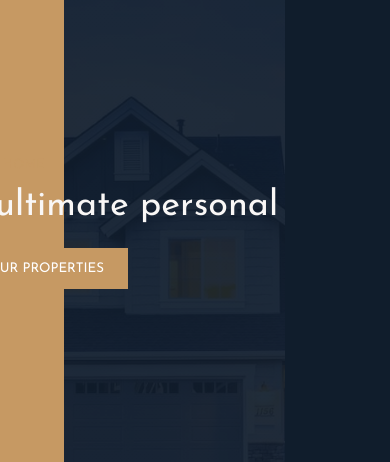
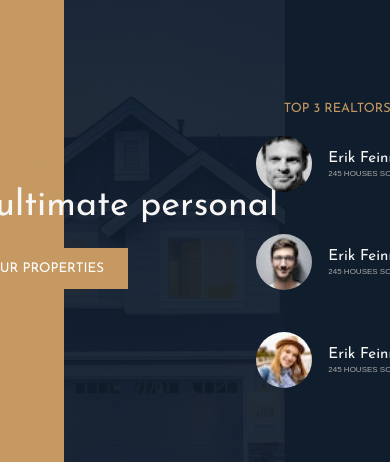
Before and after one commit to sumgwork/css-grid-project-nexter, a website: page index.html in a window 390 px wide. Shown: the part 94-556 px from the top of the page. Drawn offline with Linux system fonts and the light colour scheme.

Commit message:
Realtors section done, responsiveness remains

```diff
--- a/index.html
+++ b/index.html
@@ -31,7 +31,28 @@
           <img src="img/logo-2.jpg" alt="logo" />
         </div>
       </header>
-      <div class="realtors">top 3 realtors</div>
+      <div class="realtors">
+        <h3 class="heading-3">Top 3 realtors</h3>
+        <div class="realtors__list">
+          <img src="img/user-1.jpg" alt="Realtor image" class="realtors__img" />
+          <div class="realtors_details">
+            <h4 class="heading-4 heading-4--light">Erik Feinman</h4>
+            <p class="realtors__sold">245 houses sold</p>
+          </div>
+
+          <img src="img/user-2.jpg" alt="Realtor image" class="realtors__img" />
+          <div class="realtors_details">
+            <h4 class="heading-4 heading-4--light">Erik Feinman</h4>
+            <p class="realtors__sold">245 houses sold</p>
+          </div>
+
+          <img src="img/user-3.jpg" alt="Realtor image" class="realtors__img" />
+          <div class="realtors_details">
+            <h4 class="heading-4 heading-4--light">Erik Feinman</h4>
+            <p class="realtors__sold">245 houses sold</p>
+          </div>
+        </div>
+      </div>
       <section class="features">
         <div class="feature">
           <svg class="feature__icon">
--- a/sass/_realtors.scss
+++ b/sass/_realtors.scss
@@ -1,4 +1,33 @@
 .realtors {
-    background: $color-secondary;
-    grid-column: col-start 7/full-end;
+  background: $color-secondary;
+  grid-column: col-start 7 / full-end;
+  padding: 3rem;
+  display: grid;
+  align-content: center;
+  justify-content: center;
+  justify-items: center;
+  grid-row-gap: 2rem;
+
+  &__list {
+    display: grid;
+    grid-template-columns: min-content max-content;
+    grid-column-gap: 2rem;
+    grid-row-gap: 5vh;
+    align-items: center;
+  }
+
+  &__img {
+    width: 7rem;
+    border-radius: 50%;
+    display: block;
+  }
+
+  &__sold {
+    text-transform: uppercase;
+    color: $color-grey-light-2;
+    margin-top: -3px;
+  }
+
+  &__details {
+  }
 }
```
Also changed, not shown: css/style.css, img/user-1.jpg (added), img/user-2.jpg (added), img/user-3.jpg (added).
